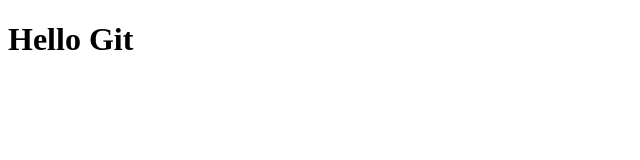
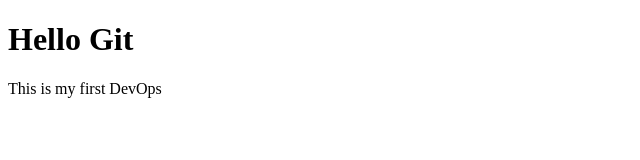
Before and after one commit to dianainberlin/Github-challenge, a plain HTML site: page index.html in a window 1280 px wide. Shown: the whole page, without its empty margins (0-640 px from the left). Drawn offline with Linux system fonts and the light colour scheme.

Commit message:
Connected to netlify and added content

```diff
--- a/index.html
+++ b/index.html
@@ -3,9 +3,10 @@
   <head>
     <meta charset="UTF-8" />
     <meta name="viewport" content="width=<device-width>, initial-scale=1.0" />
-    <title>Document</title>
+    <title>DevOps</title>
   </head>
   <body>
     <h1>Hello Git</h1>
+    <p>This is my first DevOps</p>
   </body>
 </html>
```
